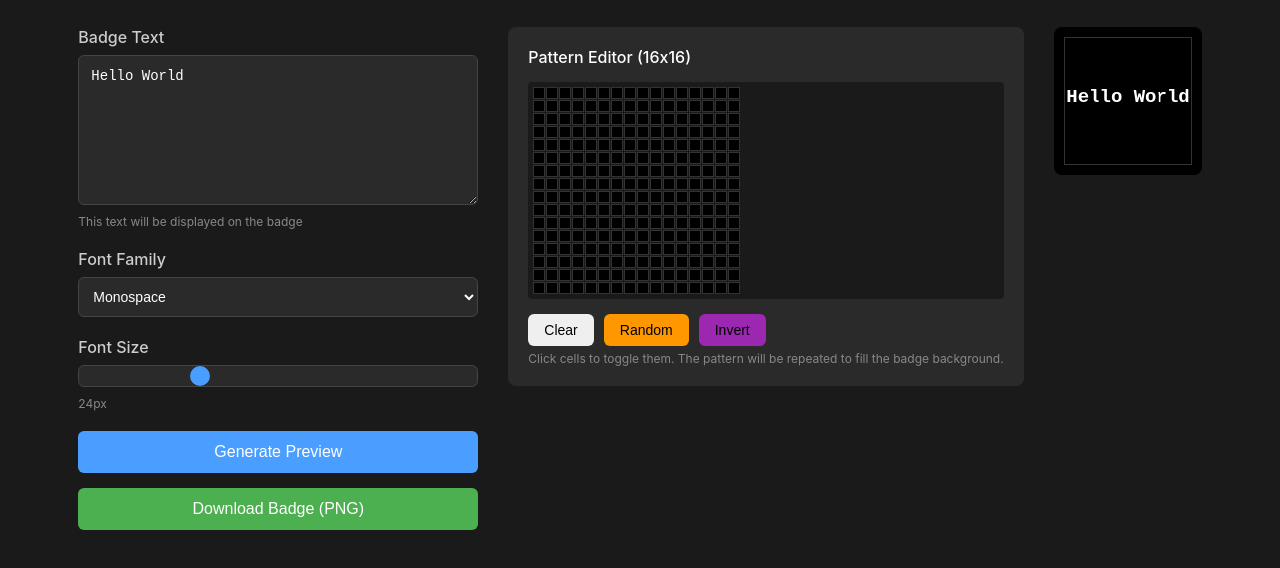
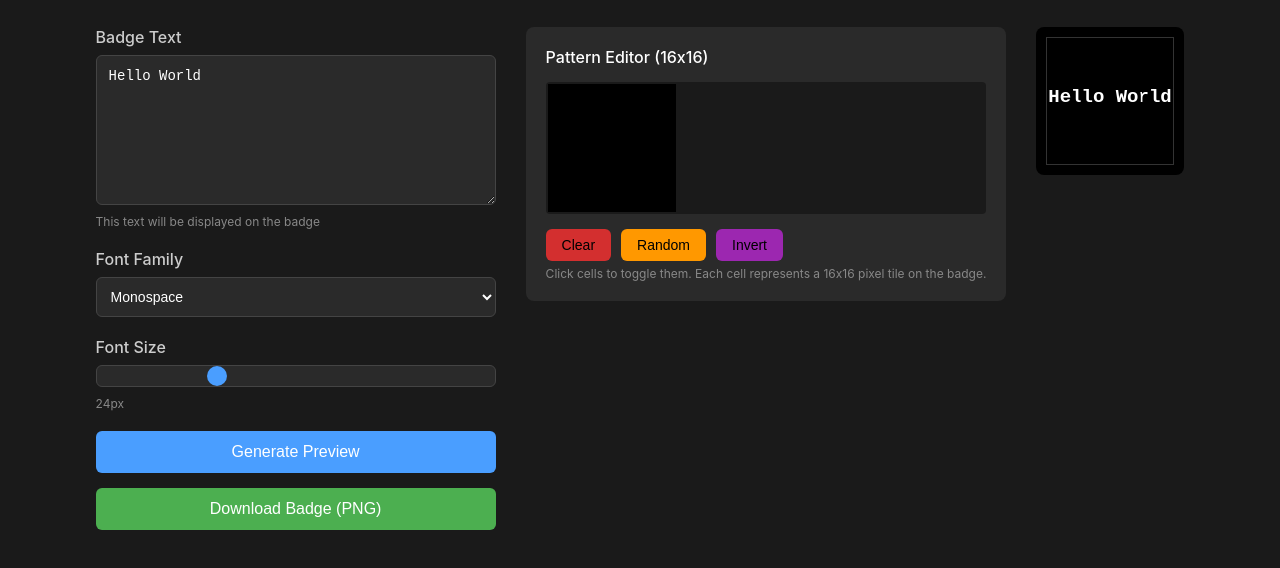
Before and after one commit to pattch-openclaw/badge-generator, a plain HTML site: page index.html in a window 1280 px wide. Shown: the part 62-630 px from the top of the page. Drawn offline with Linux system fonts and the light colour scheme.

Commit message:
Fix pattern grid: 8px cells (16x16 grid = 128x128 canvas)

```diff
--- a/index.html
+++ b/index.html
@@ -188,27 +188,25 @@
 
         .pattern-grid {
             display: grid;
-            grid-template-columns: repeat(16, 12px);
-            grid-template-rows: repeat(16, 12px);
-            gap: 1px;
+            grid-template-columns: repeat(16, 8px);
+            grid-template-rows: repeat(16, 8px);
+            gap: 0;
             margin: 0 auto;
             background-color: #1a1a1a;
-            padding: 5px;
+            padding: 2px;
             border-radius: 4px;
         }
 
         .grid-cell {
-            width: 12px;
-            height: 12px;
+            width: 8px;
+            height: 8px;
             background-color: #000000;
-            border: 1px solid #333;
             cursor: pointer;
             transition: background-color 0.1s;
         }
 
         .grid-cell.active {
             background-color: #ffffff;
-            border-color: #666;
         }
 
         .pattern-controls {
@@ -221,6 +219,8 @@
             padding: 8px 16px;
             font-size: 14px;
         }
+
+        .pattern-btn.clear {
             background-color: #d32f2f;
         }
 
@@ -296,7 +296,7 @@
                     <button class="pattern-btn random" id="randomBtn">Random</button>
                     <button class="pattern-btn invert" id="invertBtn">Invert</button>
                 </div>
-                <p class="hint">Click cells to toggle them. The pattern will be repeated to fill the badge background.</p>
+                <p class="hint">Click cells to toggle them. Each cell represents a 16x16 pixel tile on the badge.</p>
             </div>
         </div>
 
@@ -323,6 +323,7 @@
         const FONT_COLOR = '#ffffff';
         const BACKGROUND_COLOR = '#000000';
         const GRID_SIZE = 16;
+        const TILE_SIZE = 8; // 16x16 grid with 8px cells = 128px canvas
 
         // Pattern state - 16x16 grid of 0s and 1s
         let pattern = Array(GRID_SIZE * GRID_SIZE).fill(0);
@@ -345,7 +346,6 @@
 
         // Handle grid cell clicks
         let isMouseDown = false;
-        let dragMode = 'toggle'; // 'toggle', 'setActive', 'setInactive'
 
         document.addEventListener('mousedown', () => { isMouseDown = true; });
         document.addEventListener('mouseup', () => { isMouseDown = false; });
@@ -392,15 +392,13 @@
 
         // Pattern drawing functions
         function drawPattern() {
-            // The 16x16 grid represents a tile pattern
-            // Each grid cell is 16x16 pixels, so the 16x16 tile repeats 8x8 times to fill 128x128
-            // (16 cells × 16px) × (8 repeats) = 128px canvas
-            const cellSize = 16;
+            // Draw the 16x16 pattern as tiles across the 128x128 canvas
+            // Each cell in the 16x16 grid = 8x8 pixels on canvas
             for (let y = 0; y < GRID_SIZE; y++) {
                 for (let x = 0; x < GRID_SIZE; x++) {
                     if (pattern[y * GRID_SIZE + x] === 1) {
                         ctx.fillStyle = '#ffffff';
-                        ctx.fillRect(x * cellSize, y * cellSize, cellSize, cellSize);
+                        ctx.fillRect(x * TILE_SIZE, y * TILE_SIZE, TILE_SIZE, TILE_SIZE);
                     }
                 }
             }
```
